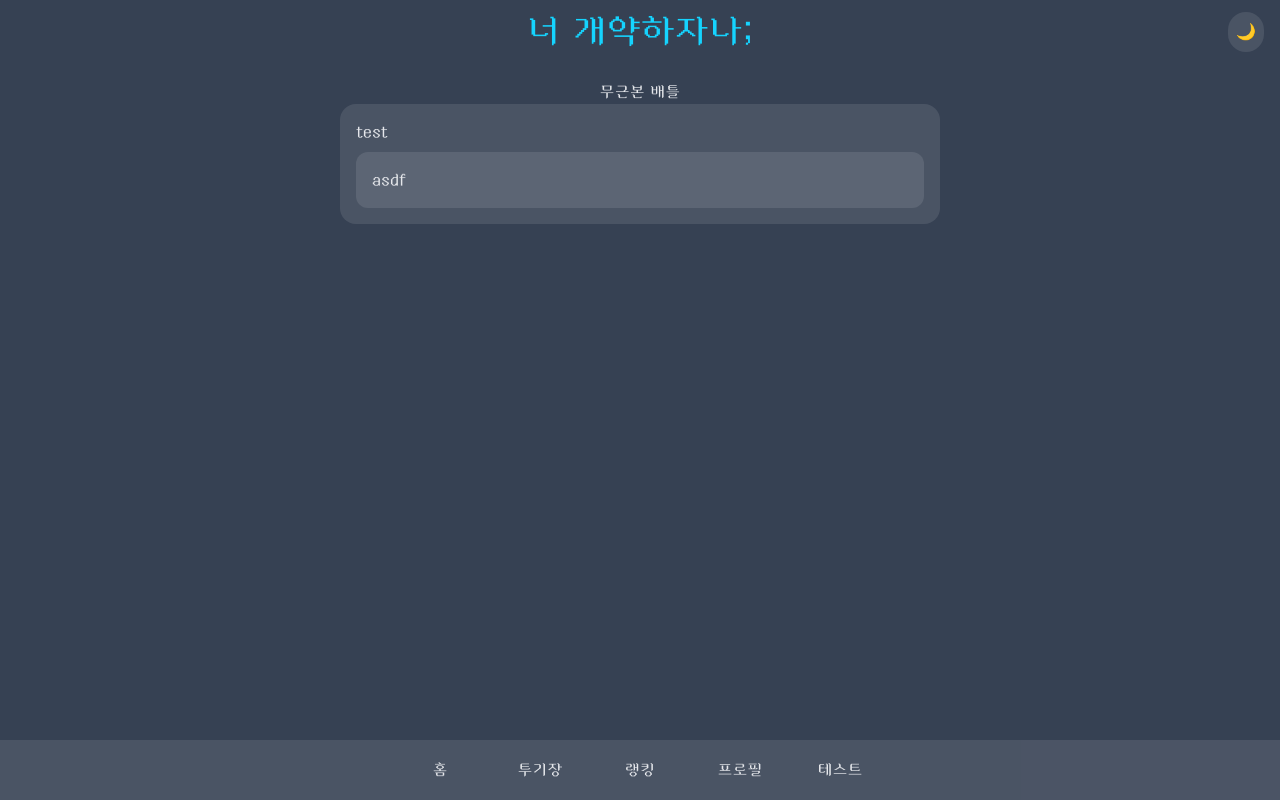
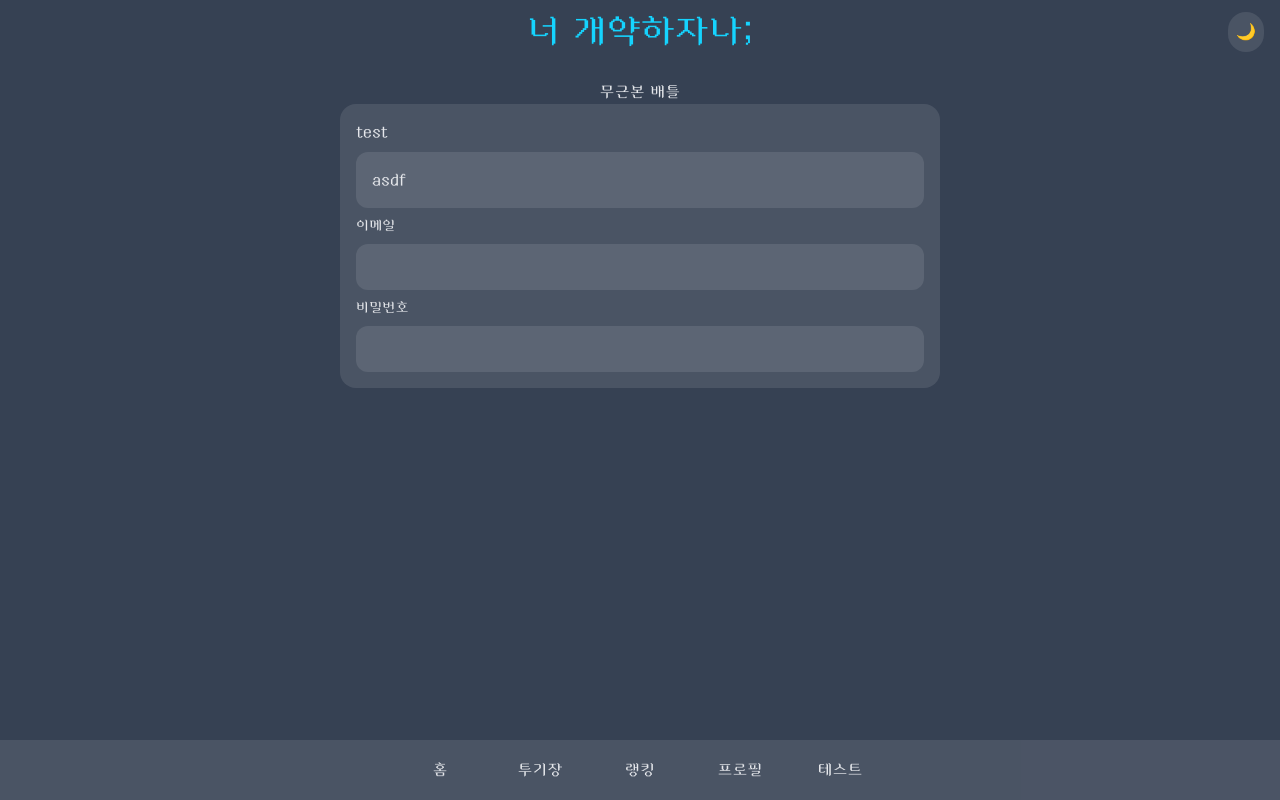
Before and after one commit to s00ngle/nobase-battle, a Next.js app in the folder frontend/nobasebattle/: page / in a window 1280 px wide. Built offline with nearby package versions, Linux system fonts and the light colour scheme; a web font is replaced by a local one.

Commit message:
S12P31B206-50-feat: inputBox 추가

```diff
--- a/frontend/nobasebattle/app/page.tsx
+++ b/frontend/nobasebattle/app/page.tsx
@@ -1,3 +1,4 @@
+import InputBox from '@/components/common/InputBox'
 import { hover, transparentForm } from '@/styles/form'
 
 export default function Home() {
@@ -9,6 +10,8 @@ export default function Home() {
       >
         <div>test</div>
         <div className={`p-4 rounded-xl ${transparentForm} ${hover}`}>asdf</div>
+        <InputBox text='이메일'/>
+        <InputBox text='비밀번호'/>
       </div>
     </>
   )
--- a/frontend/nobasebattle/components/common/Button.tsx
+++ b/frontend/nobasebattle/components/common/Button.tsx
@@ -1,3 +1,4 @@
+
 import { hover, transparentForm } from '@/styles/form'
 
 interface ButtonProps {
--- /dev/null
+++ b/frontend/nobasebattle/components/common/InputBox.tsx
@@ -0,0 +1,25 @@
+"use client";
+
+import { hover, transparentForm } from "@/styles/form";
+
+interface InputBoxProps {
+  text?: string;
+  value?: string;
+  onChange?: (e: React.ChangeEvent<HTMLInputElement>) => void;
+}
+
+const InputBox = ({ text, value, onChange }: InputBoxProps) => {
+  return (
+    <div className="flex flex-col gap-2">
+      <span className="text-sm">{text}</span>
+      <input
+        type="text"
+        value={value}
+        onChange={onChange}
+        className={`${transparentForm} ${hover} w-full text-sm px-3 py-3 rounded-xl focus:outline-none focus:border-white border border-transparent`}
+      />
+    </div>
+  );
+};
+
+export default InputBox;
```
